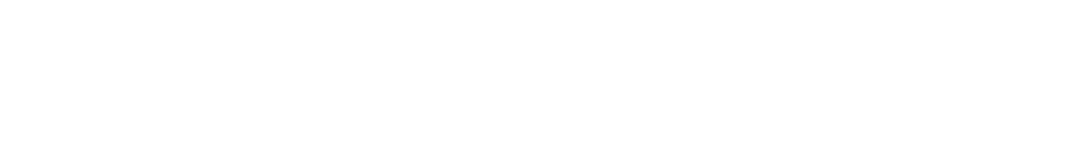
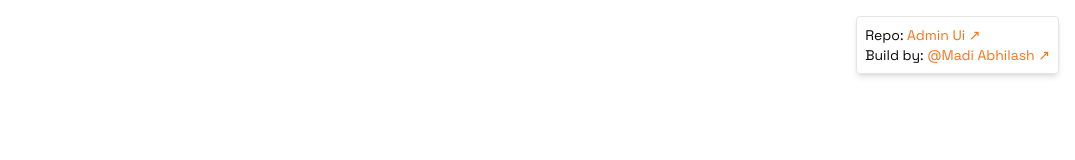
Before and after one commit to AbhilashMadi/admin-ui-geektrust, a React (Vite) app: page / in a window 1280 px wide. Shown: the top 160 px of the page, without its empty margins (205-1280 px from the left). Built offline with nearby package versions, Linux system fonts and the light colour scheme; no server answers.

Commit message:
added credit card

```diff
--- a/src/components/common/footer.tsx
+++ b/src/components/common/footer.tsx
@@ -1,7 +1,21 @@
 import { type FC } from "react";
+import { Link } from "react-router-dom";
 
 const Footer: FC = () => {
-  return (<footer />)
+  return (<footer className="flex justify-end flex-col text-sm">
+    {/* UI Credit Card */}
+    <div className="p-2 shadow-md border absolute top-4 right-4 rounded">
+      <p>
+        Repo:{" "}
+        <Link to={"https://github.com/AbhilashMadi/admin-ui-geektrust"} className="text-primary hover:underline underline-offset-4 decoration-wavy">
+          Admin Ui &#8599;
+        </Link>
+      </p>
+      <p className="">
+        Build by:{" "}<Link to={"https://github.com/AbhilashMadi"} className="text-primary hover:underline underline-offset-4 decoration-wavy">@Madi Abhilash &#8599;</Link>
+      </p>
+    </div>
+  </footer>)
 }
 
 export default Footer;
```
